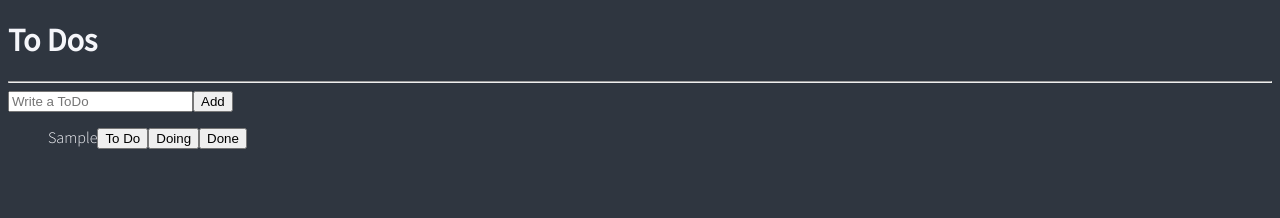
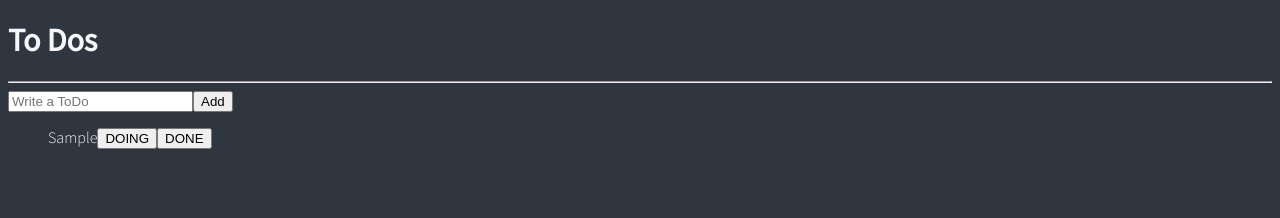
Before and after one commit to joyjsmun/react-todo-app, a React (Create React App) app: page / in a window 1280 px wide. Both pictures are taken after typing "Sample" into the empty fields and a click on the button "Add". Shown: the top 218 px of the page. Built offline with nearby package versions, Linux system fonts and the light colour scheme.

Commit message:
ADD: Categories

```diff
--- a/src/Components/ToDo.tsx
+++ b/src/Components/ToDo.tsx
@@ -1,11 +1,20 @@
-import { IToDo } from "./atoms";
+import React from "react";
+import { useSetRecoilState } from "recoil";
+import { IToDo, toDoState } from "./atoms";
 
-function ToDo({text}:IToDo){
+function ToDo({text,category}:IToDo){
+    const setToDos = useSetRecoilState(toDoState);
+    const onClick = (event:React.MouseEvent<HTMLButtonElement>) => {
+        const {
+            currentTarget:{name}
+        } = event;
+    };
+
     return (<li>
         <span>{text}</span>
-        <button>To Do</button>
-        <button>Doing</button>
-        <button>Done</button>
+        {category !== "TO_DO" && <button name="TO_DO" onClick={onClick}>TO_DO</button>}
+        {category !== "DOING" && <button name="DOING" onClick={onClick}>DOING</button>}
+        {category !== "DONE" && <button name="DONE" onClick={onClick}>DONE</button>}
 
     </li>);
 }
```
